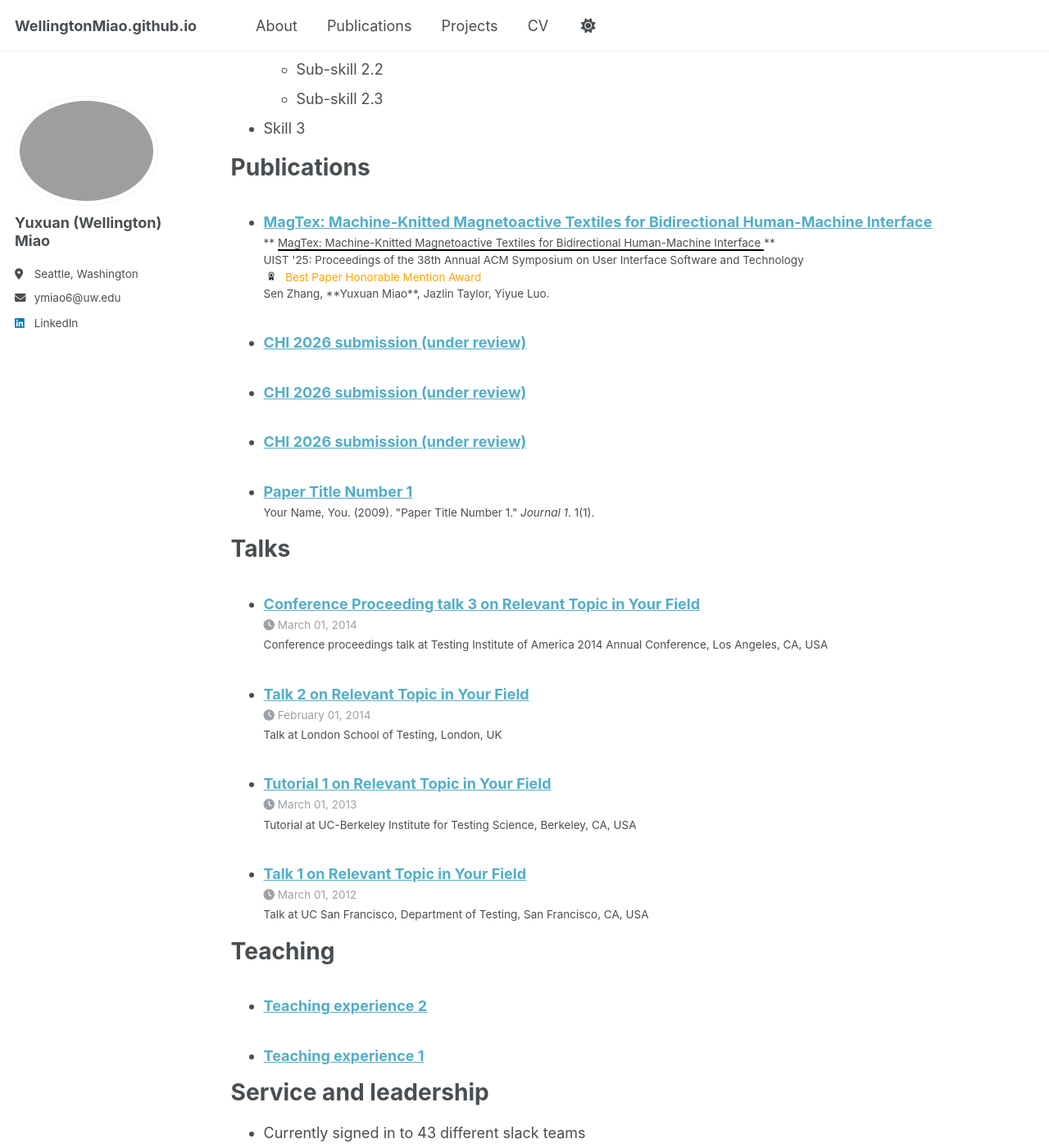
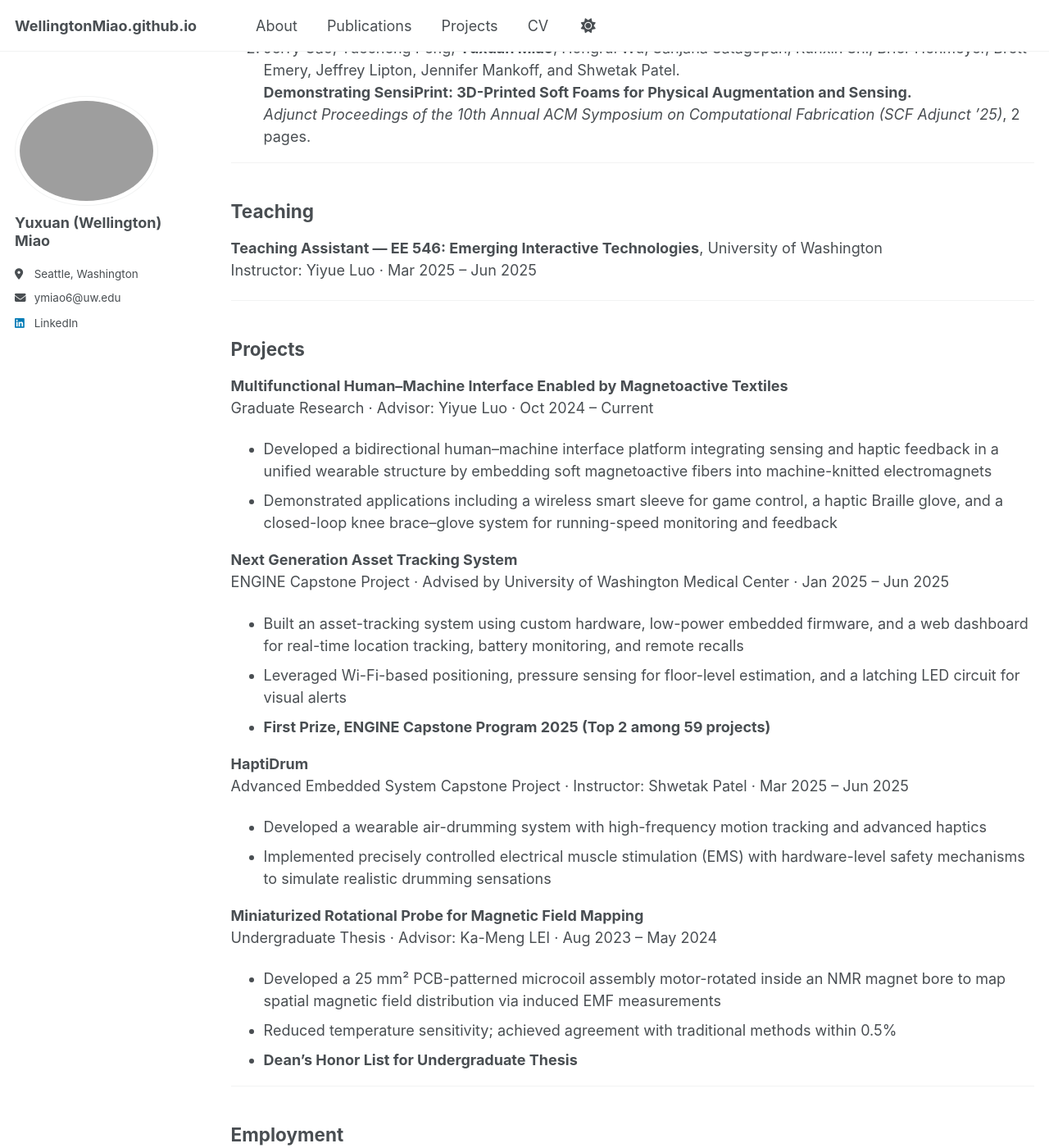
Before and after one commit to WellingtonMiao/WellingtonMiao.github.io, a Jekyll site: the page built from _pages/cv.md, in a window 1280 px wide and 1400 px high, scrolled down 892 px. Shown: the whole window at 82% size. Built offline with Jekyll 4.4.1, drawn with Linux system fonts in a browser that asks for light colours; a script that is not in the unit is left out; some of the changed text lies outside the part shown.

Commit message:
Revise CV with updated education and experience
Updated CV with new education, work experience, publications, teaching, projects, employment, and awards sections.

```diff
--- a/_pages/cv.md
+++ b/_pages/cv.md
@@ -9,56 +9,86 @@
 
 {% include base_path %}
 
-Education
-======
-* Ph.D in Version Control Theory, GitHub University, 2018 (expected)
-* M.S. in Jekyll, GitHub University, 2014
-* B.S. in GitHub, GitHub University, 2012
+# Yuxuan (Wellington) Miao
+**Email:** ymiao6@uw.edu
 
-Work experience
-======
-* Spring 2024: Academic Pages Collaborator
-  * GitHub University
-  * Duties includes: Updates and improvements to template
-  * Supervisor: The Users
+---
 
-* Fall 2015: Research Assistant
-  * GitHub University
-  * Duties included: Merging pull requests
-  * Supervisor: Professor Hub
+## Education
 
-* Summer 2015: Research Assistant
-  * GitHub University
-  * Duties included: Tagging issues
-  * Supervisor: Professor Git
+**University of Washington**, Seattle, WA — *M.S. in Electrical Engineering*
+Sep 2024 – Jun 2026
+- Wearable Intelligence Lab, Advised by Prof. Yiyue Luo
+- Ubicomp Lab, Advised by Prof. Shwetak Patel and PhD Student Jerry Cao
 
-Skills
-======
-* Skill 1
-* Skill 2
-  * Sub-skill 2.1
-  * Sub-skill 2.2
-  * Sub-skill 2.3
-* Skill 3
+**University of Macau**, Taipa, Macau — *B.S. in Electrical and Computer Engineering*
+Sep 2020 – Aug 2024
+- [Honours College Certificate Programme](https://hc.um.edu.mo/) (selective Honors College program)
 
-Publications
-======
-  <ul>{% for post in site.publications reversed %}
-    {% include archive-single-cv.html %}
-  {% endfor %}</ul>
+**University of Rochester**, Rochester, NY — *Exchange Program, Hajim School of Engineering & Applied Sciences*
+Jan 2023 – May 2023
 
-Talks
-======
-  <ul>{% for post in site.talks reversed %}
-    {% include archive-single-talk-cv.html  %}
-  {% endfor %}</ul>
+---
 
-Teaching
-======
-  <ul>{% for post in site.teaching reversed %}
-    {% include archive-single-cv.html %}
-  {% endfor %}</ul>
+## Publications
 
-Service and leadership
-======
-* Currently signed in to 43 different slack teams
+1. Sen Zhang, **Yuxuan Miao**, Jazlin Taylor, and Yiyue Luo.
+   **MagTex: Machine-Knitted Magnetoactive Textiles for Bidirectional Human-Machine Interface.**
+   *Proceedings of the 38th Annual ACM Symposium on User Interface Software and Technology (UIST ’25)*, 15 pages.
+   - **Best Paper Honorable Mention Award (Top ~5%)**
+
+2. Jerry Cao, Yuecheng Peng, **Yuxuan Miao**, Hongrui Wu, Sanjana Satagopan, Runxin Shi, Brier Hehmeyer, Brett Emery, Jeffrey Lipton, Jennifer Mankoff, and Shwetak Patel.
+   **Demonstrating SensiPrint: 3D-Printed Soft Foams for Physical Augmentation and Sensing.**
+   *Adjunct Proceedings of the 10th Annual ACM Symposium on Computational Fabrication (SCF Adjunct ’25)*, 2 pages.
+
+---
+
+## Teaching
+
+**Teaching Assistant — EE 546: Emerging Interactive Technologies**, University of Washington
+Instructor: Yiyue Luo · Mar 2025 – Jun 2025
+
+---
+
+## Projects
+
+**Multifunctional Human–Machine Interface Enabled by Magnetoactive Textiles**
+Graduate Research · Advisor: Yiyue Luo · Oct 2024 – Current
+- Developed a bidirectional human–machine interface platform integrating sensing and haptic feedback in a unified wearable structure by embedding soft magnetoactive fibers into machine-knitted electromagnets
+- Demonstrated applications including a wireless smart sleeve for game control, a haptic Braille glove, and a closed-loop knee brace–glove system for running-speed monitoring and feedback
+
+**Next Generation Asset Tracking System**
+ENGINE Capstone Project · Advised by University of Washington Medical Center · Jan 2025 – Jun 2025
+- Built an asset-tracking system using custom hardware, low-power embedded firmware, and a web dashboard for real-time location tracking, battery monitoring, and remote recalls
+- Leveraged Wi-Fi-based positioning, pressure sensing for floor-level estimation, and a latching LED circuit for visual alerts
+- **First Prize, ENGINE Capstone Program 2025 (Top 2 among 59 projects)**
+
+**HaptiDrum**
+Advanced Embedded System Capstone Project · Instructor: Shwetak Patel · Mar 2025 – Jun 2025
+- Developed a wearable air-drumming system with high-frequency motion tracking and advanced haptics
+- Implemented precisely controlled electrical muscle stimulation (EMS) with hardware-level safety mechanisms to simulate realistic drumming sensations
+
+**Miniaturized Rotational Probe for Magnetic Field Mapping**
+Undergraduate Thesis · Advisor: Ka-Meng LEI · Aug 2023 – May 2024
+- Developed a 25 mm² PCB-patterned microcoil assembly motor-rotated inside an NMR magnet bore to map spatial magnetic field distribution via induced EMF measurements
+- Reduced temperature sensitivity; achieved agreement with traditional methods within 0.5%
+- **Dean’s Honor List for Undergraduate Thesis**
+
+---
+
+## Employment
+
+**Residential Assistant** — Cheng Yu Tung College, University of Macau
+May 2022 – Dec 2022
+
+---
+
+## Awards / Honors
+
+- Best Paper Honorable Mention Award (Top ~5%), ACM UIST, 2025
+- Graduate School Conference Presentation Award, University of Washington (UW), 2025
+- First Prize, Engineering Innovation and Entrepreneurship (ENGINE) Capstone Program, UW, 2025
+- Dean’s Honor List for Undergraduate Thesis, University of Macau (UM), 2024
+- Sir Run Run Shaw Scholarship (awarded to 11 students university-wide per year), UM, 2023
+- 3× Residential College Scholarship, UM, 2021–2023
+- University Soccer tournament 2× Champion, 1× 1st Runner-up, 2× 2nd Runner-up, UM, 2021–2023
```
